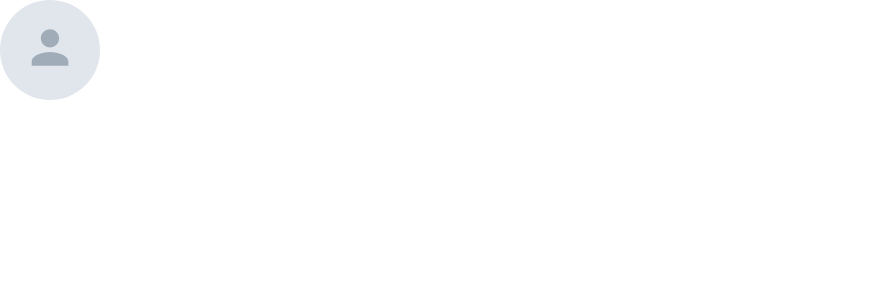
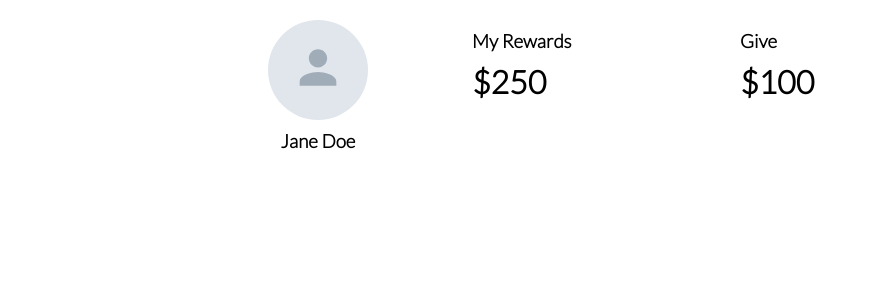
Before and after one commit to VladaGaravaya/PeerRewards, a React (Create React App) app: page / in a window 1280 px wide. Shown: the top 300 px of the page, without its empty margins (0-878 px from the left). Built offline with nearby package versions, Linux system fonts and the light colour scheme.

Commit message:
add userInfo component

```diff
--- a/public/index.html
+++ b/public/index.html
@@ -10,34 +10,12 @@
       content="Web site created using create-react-app"
     />
     <link rel="apple-touch-icon" href="%PUBLIC_URL%/logo192.png" />
-    <!--
-      manifest.json provides metadata used when your web app is installed on a
-      user's mobile device or desktop. See https://developers.google.com/web/fundamentals/web-app-manifest/
-    -->
     <link rel="manifest" href="%PUBLIC_URL%/manifest.json" />
-    <!--
-      Notice the use of %PUBLIC_URL% in the tags above.
-      It will be replaced with the URL of the `public` folder during the build.
-      Only files inside the `public` folder can be referenced from the HTML.
-
-      Unlike "/favicon.ico" or "favicon.ico", "%PUBLIC_URL%/favicon.ico" will
-      work correctly both with client-side routing and a non-root public URL.
-      Learn how to configure a non-root public URL by running `npm run build`.
-    -->
+    <link href="https://fonts.googleapis.com/css2?family=Lato:wght@300&display=swap" rel="stylesheet">
     <title>React App</title>
   </head>
   <body>
     <noscript>You need to enable JavaScript to run this app.</noscript>
     <div id="root"></div>
-    <!--
-      This HTML file is a template.
-      If you open it directly in the browser, you will see an empty page.
-
-      You can add webfonts, meta tags, or analytics to this file.
-      The build step will place the bundled scripts into the <body> tag.
-
-      To begin the development, run `npm start` or `yarn start`.
-      To create a production bundle, use `npm run build` or `yarn build`.
-    -->
   </body>
 </html>
--- a/src/App.tsx
+++ b/src/App.tsx
@@ -1,12 +1,13 @@
+import { Container } from '@material-ui/core';
 import React from 'react';
 import { FeedAndMyRewards, UserInfo } from './components';
 
 function App() {
   return (
-    <>
-      <UserInfo />
+    <Container maxWidth="md">
+      <UserInfo myRewards={250} give={100} />
       <FeedAndMyRewards />
-    </>
+    </Container>
   );
 }
 
--- a/src/components/UserInfo/index.tsx
+++ b/src/components/UserInfo/index.tsx
@@ -1,23 +1,51 @@
+import React from "react";
 import { makeStyles } from "@material-ui/core";
-import React from "react";
 import { UserIcon } from "..";
 
 const useStyles = makeStyles({
-    userIconWrapp: {
-        borderRadius: 30,
-        width: 30,
-        height: 30,
+    userInfoWrapp: {
+        display: "flex",
+        width: "100%",
     },
-    icon: {
-
+    userInfoSection: {
+        width: "25%",
+        padding: 20,
+    },
+    userCard: {
+        display: "flex",
+        flexDirection: "column",
+        alignItems: "center",
+    },
+    userHeader: {
+        margin: "10px 0",
     },
 });
 
-const UserInfo = () => {
+interface UserInfoPops {
+    myRewards: number;
+    give: number;
+}
+
+const UserInfo = ({
+    myRewards,
+    give,
+}: UserInfoPops) => {
     const classes = useStyles();
+
     return (
-        <div>
-            <UserIcon size="large" />
+        <div className={classes.userInfoWrapp}>
+            <div className={`${classes.userInfoSection} ${classes.userCard}`}>
+                <UserIcon size="large" />
+                <h3 className={classes.userHeader}>Jane Doe</h3>
+            </div>
+            <div className={classes.userInfoSection}>
+                <h3 className={classes.userHeader}>My Rewards</h3>
+                <h1 className={classes.userHeader}>${myRewards}</h1>
+            </div>
+            <div className={classes.userInfoSection}>
+                <h3 className={classes.userHeader}>Give</h3>
+                <h1 className={classes.userHeader}>${give}</h1>
+            </div>
         </div>
     );
 };
--- a/src/index.css
+++ b/src/index.css
@@ -1,8 +1,6 @@
 body {
   margin: 0;
-  font-family: -apple-system, BlinkMacSystemFont, 'Segoe UI', 'Roboto', 'Oxygen',
-    'Ubuntu', 'Cantarell', 'Fira Sans', 'Droid Sans', 'Helvetica Neue',
-    sans-serif;
+  font-family: 'Lato', sans-serif;
   -webkit-font-smoothing: antialiased;
   -moz-osx-font-smoothing: grayscale;
 }
```
